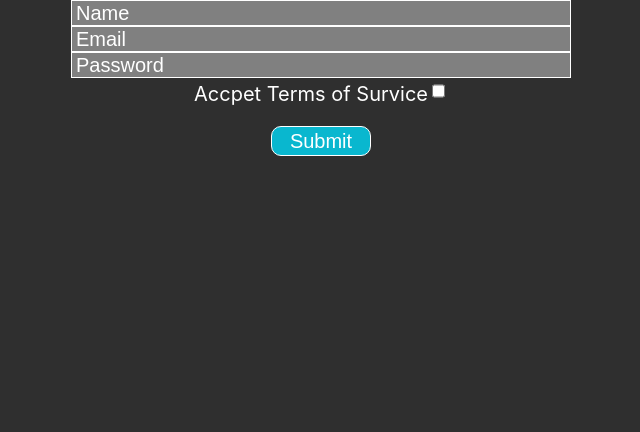
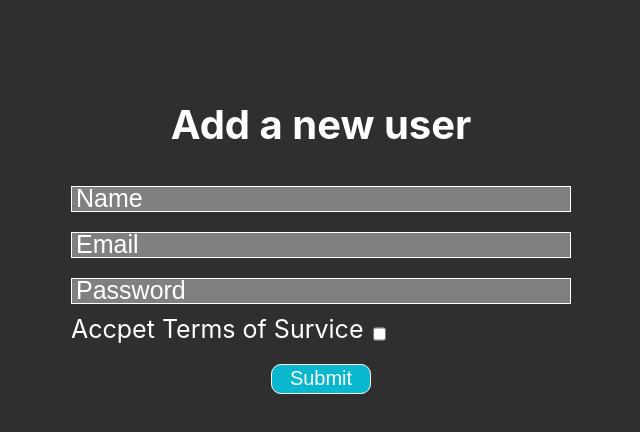
Before and after one commit to williamschwindt/user-onboarding, a React (Create React App) app: page / in a window 1280 px wide. Shown: the top 432 px of the page, without its empty margins (319-959 px from the left). Built offline with nearby package versions, Linux system fonts and the light colour scheme.

Commit message:
updated style

```diff
--- a/src/App.css
+++ b/src/App.css
@@ -7,6 +7,7 @@ html {
 .App {
   text-align: center;
   font-size: 2rem;
+  margin-top: 100px;
 }
 
 form {
@@ -22,12 +23,24 @@ form input {
   background-color: grey;
   border: 1px solid white;
   color: white;
-  font-size: 2rem;
+  font-size: 2.5rem;
   padding: 2px 4px;
+  margin: 10px 0;
 }
 
 form input::placeholder {
   color: white;
+}
+
+form label {
+  display: flex;
+  align-items: flex-end;
+  font-size: 2.5rem;
+}
+
+.checkbox {
+  margin: 0 10px;
+
 }
 
 form button {
--- a/src/components/UserForm.js
+++ b/src/components/UserForm.js
@@ -34,7 +34,6 @@ const UserForm = ({ errors, touched, values, status }) => {
                 const name = e.target.name;
                 setUsers(users.filter(user => user.name !== name));
             })
-
             .catch((err) => {
                 console.log(err);
             })
@@ -44,6 +43,7 @@ const UserForm = ({ errors, touched, values, status }) => {
 
     return (
         <div>
+            <h1>Add a new user</h1>
             <Form>
                 <Field name="name" type="text" placeholder="Name" value={values.name}/>
                 {touched.name && errors.name && <p>{errors.name}</p>}
@@ -54,7 +54,7 @@ const UserForm = ({ errors, touched, values, status }) => {
                 <Field name="password" type="text" placeholder="Password" value={values.password}/>
                 {touched.password && errors.password && <p>{errors.password}</p>}
 
-                <label>Accpet Terms of Survice<Field type="checkbox" name="terms" value={values.terms} /></label>
+                <label>Accpet Terms of Survice<Field className="checkbox" type="checkbox" name="terms" value={values.terms} /></label>
 
                 <button type="submit">Submit</button>
             </Form>
```
